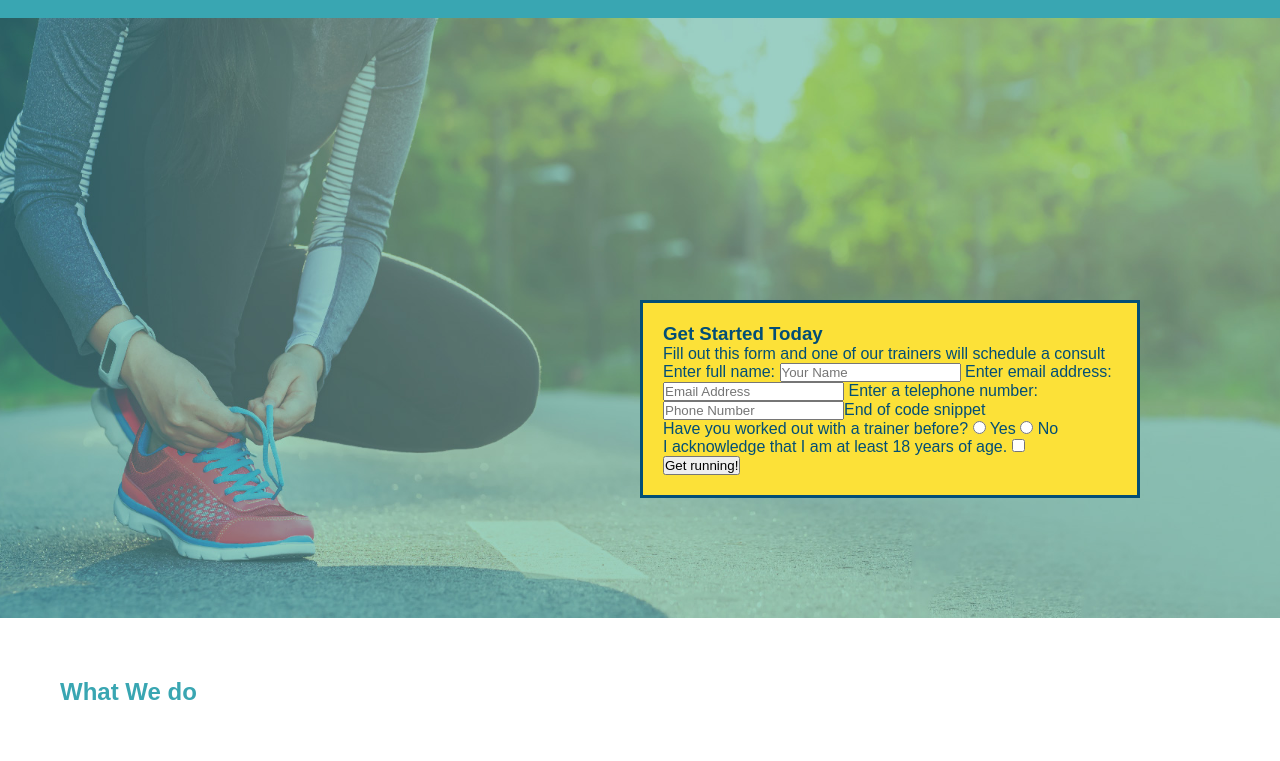
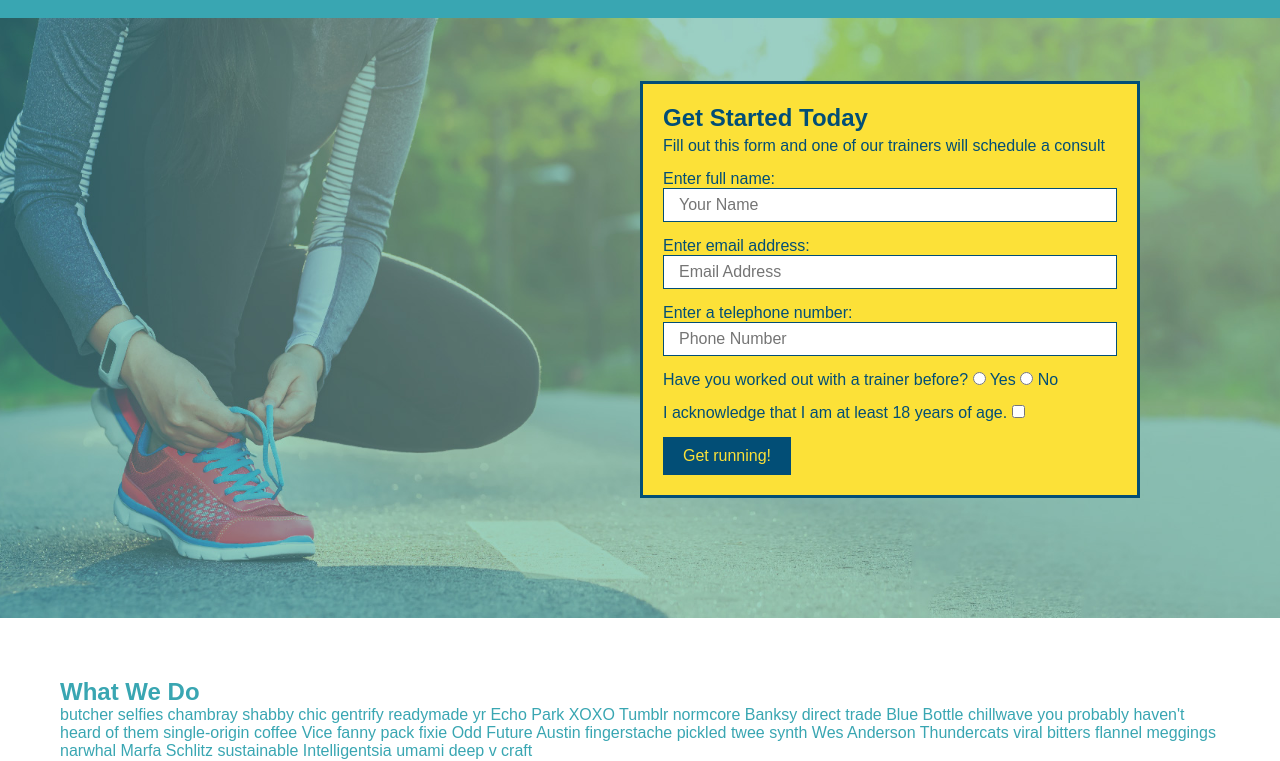
Before and after one commit to giovannakuan/run-buddy, a plain HTML site: page index.html in a window 1280 px wide. Shown: the part 64-825 px from the top of the page. Drawn offline with Linux system fonts and the light colour scheme; files that its build step writes are made by us from their sources; files whose address does not match are found by name.

Commit message:
adding icons

```diff
--- a/assets/style.css
+++ b/assets/style.css
@@ -64,7 +64,7 @@ section {
     background-position: center;
     position: relative;
 }
-/* Hero Style End */
+
 .hero-form {
     border: 3px solid #024e76;
     background-color: #fce138;
@@ -75,3 +75,30 @@ section {
     bottom: 120px;
     right: 140px;
 }
+.hero-form h3 {
+    font-size: 24px;
+    margin: 0;
+}
+
+.hero-form p {
+    margin: 5px 0 15px 0;
+}
+
+.form-input {
+    border: 1px solid #024e76;
+    display: block;
+    padding: 7px 15px;
+    font-size: 16px;
+    color: #024e76;
+    width: 100%;
+    margin-bottom: 15px;
+}
+
+.hero-form button {
+    color: #fce138;
+    background-color: #024e76;
+    border: none;
+    padding: 10px 20px;
+    font-size: 16px;
+}
+/* HERO STYLES END */
--- a/index.html
+++ b/index.html
@@ -38,12 +38,14 @@
                 <p>Fill out this form and one of our trainers will schedule a consult</p>
             <!-- Add form element -->
             <form>
-                <label for="name">Enter full name: </label>
-                <input type="text" placeholder="Your Name" name="name" id="name" />
+                <label for="name">Enter full name:</label>
+                <input type="text" placeholder="Your Name" name="name" id="name" class="form-input">
+
                 <label for="email">Enter email address:</label>
-                <input type="email" placeholder="Email Address" name="email" id="email"/>
+                <input type="text" placeholder="Email Address" name="email" id="email" class="form-input">
+
                 <label for="phone">Enter a telephone number:</label>
-                <input type="tel" placeholder="Phone Number" name="phone" id="phone"/>End of code snippet
+                <input type="text" placeholder="Phone Number" name="phone" id="phone" class="form-input">
                 <p>
                     Have you worked out with a trainer before?
                     <input type="radio" name="trainer-confirm" id="trainer-yes" />
@@ -63,15 +65,44 @@
             </form>
             </div>
         </section>
-    <!-- "what we do" -->
-    <section>
-        <h2>What We do</h2>
-    </section>
 
-    <!-- "what you do" -->
-    <section>
-        <h2>What You Do</h2>
-    </section>
+<!-- "what we do" section -->
+<section id="what-we-do">
+    <h2>What We Do</h2>
+    <p>
+      butcher selfies chambray shabby chic gentrify readymade yr Echo Park XOXO Tumblr normcore Banksy direct trade Blue Bottle chillwave you probably haven't heard of them single-origin coffee Vice fanny pack fixie Odd Future Austin fingerstache pickled twee synth Wes Anderson Thundercats viral bitters flannel meggings narwhal Marfa Schlitz sustainable Intelligentsia umami deep v craft
+    </p>
+  </section>
+
+  <!-- "what you do" section -->
+  <section id="what-you-do">
+    <h2>What You Do</h2>
+
+    <div>
+      <!-- insert this img element -->
+      <img src="/Users/giovannakuan/Desktop/projects/run-buddy/assets/images/step-1.svg" alt="" />
+      <h3>Step 1: Fill Out the Form Above.</h3>
+      <p>You're already here, so why not?</p>
+    </div>
+
+    <div>
+      <img src="./assets/images/step-2.svg" alt="" />
+      <h3>Step 2: Consult with One of Our Trainers.</h3>
+      <p>Are you here to build muscle, lose weight, or just feel good?</p>
+    </div>
+
+    <div>
+      <img src="./assets/images/step-3.svg" alt="" />
+      <h3>Step 3: Get Running.</h3>
+      <p>Hit the ground running (literally) once your trainer lays out your plan.</p>
+    </div>
+
+    <div>
+      <img src="./assets/images/step-4.svg" alt="" />
+      <h3>Step 4: See Results.</h3>
+      <p>Bi-weekly checkins with your trainer will keep you focused</p>
+    </div>
+  </section>
 
     <!-- "meet the trainers" -->
     <section>
```
Also changed, not shown: assets/images/step-1.svg (added), assets/images/step-2.svg (added), assets/images/step-3.svg (added), assets/images/step-4.svg (added).
